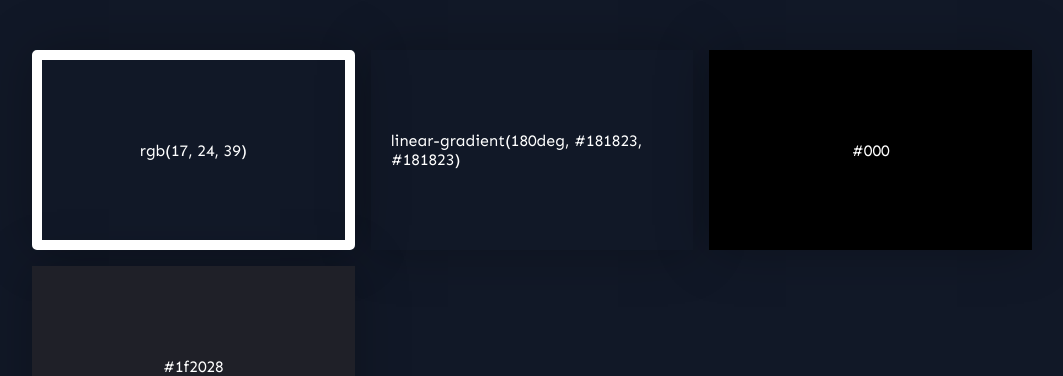
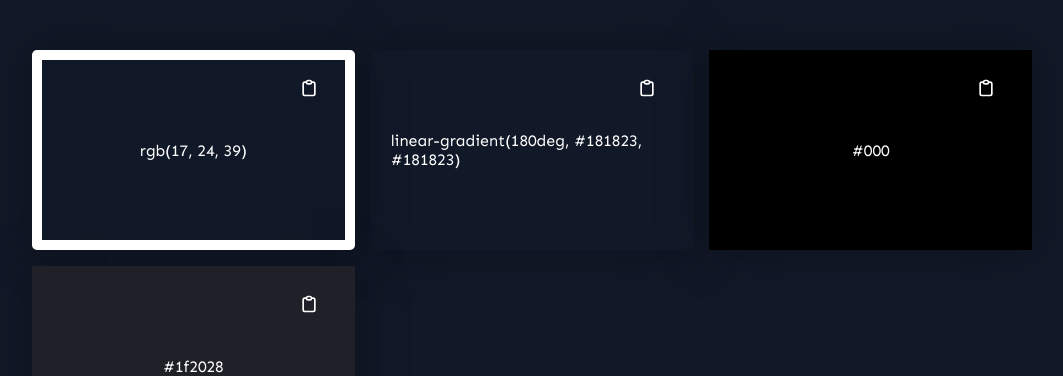
Before and after one commit to AdePhil/nice-backgrounds, a Next.js app: page / in a window 1280 px wide. Shown: the part 121-497 px from the top of the page, without its empty margins (108-1171 px from the left). Built offline with nearby package versions, Linux system fonts and the light colour scheme; what emotion-theming would draw is missing.

Commit message:
feat: copy color

```diff
--- /dev/null
+++ b/components/icons/check.js
@@ -0,0 +1,21 @@
+const CheckIcon = () => {
+  return (
+    <svg
+      xmlns="http://www.w3.org/2000/svg"
+      className="h-6 w-6"
+      fill="none"
+      viewBox="0 0 24 24"
+      stroke="currentColor"
+      width="20px"
+    >
+      <path
+        strokeLinecap="round"
+        strokeLinejoin="round"
+        strokeWidth={2}
+        d="M5 13l4 4L19 7"
+      />
+    </svg>
+  );
+};
+
+export default CheckIcon;
--- /dev/null
+++ b/components/icons/copy.js
@@ -0,0 +1,21 @@
+const CopyIcon = () => {
+  return (
+    <svg
+      xmlns="http://www.w3.org/2000/svg"
+      className="h-6 w-6"
+      fill="none"
+      viewBox="0 0 24 24"
+      stroke="currentColor"
+      width="20px"
+    >
+      <path
+        strokeLinecap="round"
+        strokeLinejoin="round"
+        strokeWidth={2}
+        d="M9 5H7a2 2 0 00-2 2v12a2 2 0 002 2h10a2 2 0 002-2V7a2 2 0 00-2-2h-2M9 5a2 2 0 002 2h2a2 2 0 002-2M9 5a2 2 0 012-2h2a2 2 0 012 2"
+      />
+    </svg>
+  );
+};
+
+export default CopyIcon;
--- /dev/null
+++ b/hooks/useIsCopied.js
@@ -0,0 +1,15 @@
+import { useState, useEffect } from "react";
+
+export function useIsCopied(defaultValue = false) {
+  const [isCopied, setIsCopied] = useState(defaultValue);
+
+  useEffect(() => {
+    if (isCopied) {
+      window.setTimeout(() => {
+        setIsCopied(false);
+      }, [1000]);
+    }
+  }, [isCopied]);
+
+  return [isCopied, setIsCopied];
+}
--- a/pages/index.js
+++ b/pages/index.js
@@ -1,20 +1,31 @@
 import Head from "next/head";
 import Image from "next/image";
-import { useState } from "react";
-import { Flex, Heading, Text } from "rebass";
+import { useEffect, useState } from "react";
+import { Button, Flex, Heading, Text } from "rebass";
 import { Box } from "rebass";
-import { AnimateSharedLayout, motion } from "framer-motion";
+import { AnimatePresence, AnimateSharedLayout, motion } from "framer-motion";
 import { colors } from "../data";
+import CopyIcon from "../components/icons/copy";
+import CheckIcon from "../components/icons/check";
+import { useIsCopied } from "../hooks/useIsCopied";
 
 const MotionFlex = motion(Flex);
 const MotionBox = motion(Box);
+const MotionButton = motion(Button);
 
 export default function Home() {
   const [selectedColor, setSelectedColor] = useState(colors[0]);
+  const [isCopied, setIsCopied] = useIsCopied(false);
 
   const updateColor = (color) => {
     setSelectedColor(color);
   };
+
+  const copyColor = (color) => {
+    navigator.clipboard.writeText(color.background);
+    setIsCopied(true);
+  };
+
   return (
     <Box
       minHeight={"100vh"}
@@ -62,6 +73,51 @@ export default function Home() {
               onClick={() => updateColor(color)}
             >
               <Text>{color.background}</Text>
+              <AnimatePresence>
+                {isCopied && selectedColor.id === color.id && (
+                  <MotionButton
+                    initial={{ opacity: 0 }}
+                    animate={{ opacity: 1 }}
+                    transition={{
+                      duration: 0.2,
+                    }}
+                    bg="transparent"
+                    style={{
+                      position: "absolute",
+                      right: "20px",
+                      top: "20px",
+                      cursor: "pointer",
+                      zIndex: 4,
+                    }}
+                  >
+                    <CheckIcon />
+                  </MotionButton>
+                )}
+              </AnimatePresence>
+
+              <AnimatePresence>
+                {!isCopied && (
+                  <MotionButton
+                    initial={{ opacity: 0 }}
+                    animate={{ opacity: 1 }}
+                    transition={{
+                      duration: 0.2,
+                    }}
+                    bg="transparent"
+                    onClick={() => copyColor(color)}
+                    style={{
+                      position: "absolute",
+                      right: "20px",
+                      top: "20px",
+                      cursor: "pointer",
+                      zIndex: 4,
+                    }}
+                  >
+                    <CopyIcon />
+                  </MotionButton>
+                )}
+              </AnimatePresence>
+
               {selectedColor.id === color.id && (
                 <MotionBox
                   layoutId="underline"
```
